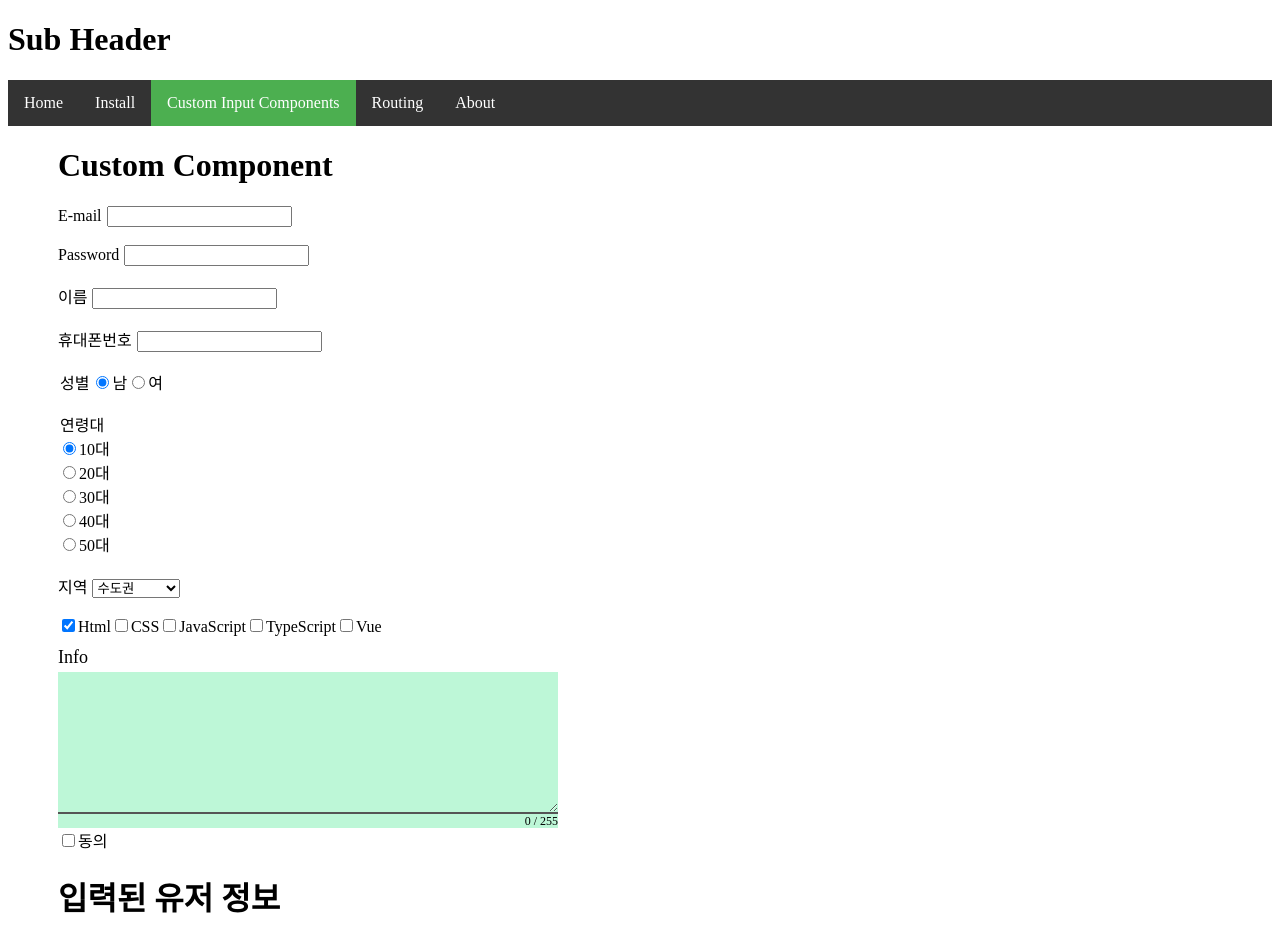
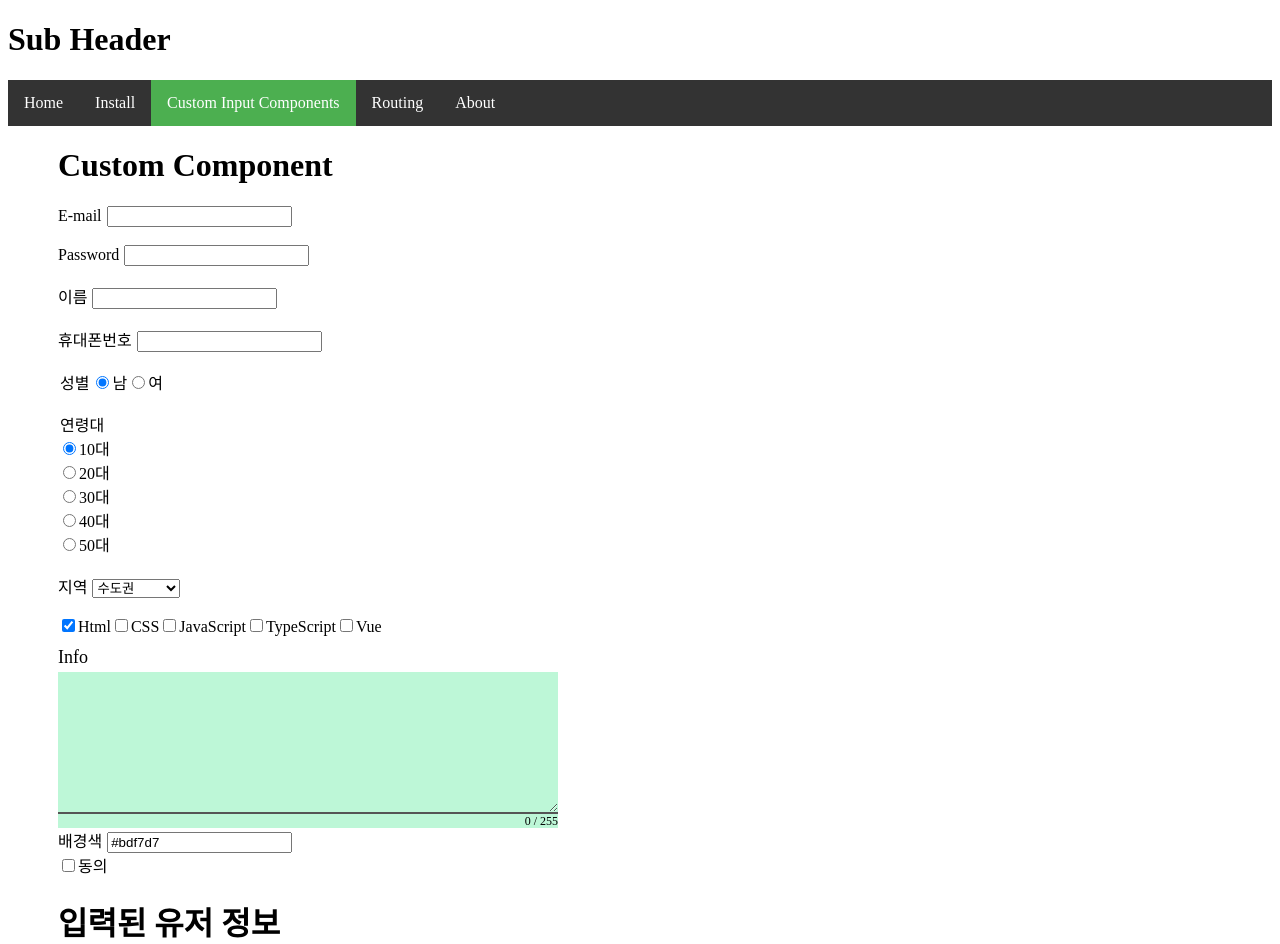
Before and after one commit to Envy-Kim/Vue-Tutorial-Project, a Vue app: page /create in a window 1280 px wide. Shown: the top 944 px of the page. Built offline with nearby package versions, Linux system fonts and the light colour scheme.

Commit message:
Fix input 과 textarea 응용

```diff
--- a/src/pages/create.vue
+++ b/src/pages/create.vue
@@ -43,7 +43,8 @@
 
           <br/><br/>
           <v-textarea id="info" name="info" label="Info" value=""
-                      :width="500" backgroundColor="#bdf7d7" v-model="user.info" :rules=rules.info ></v-textarea>
+                      :width="500" :backgroundColor="textareaColor" v-model="user.info" :rules=rules.info ></v-textarea>
+          <v-input id="bgColor" name="bgColor" label="배경색" v-model="textareaColor" />
 
           <v-checkbox label="동의" name="agree" input-value="true" v-model="user.agree" />
         </div>
@@ -144,7 +145,8 @@ export default {
         value: '제주도',
         title: '제주도'
       }
-    ]
+    ],
+    textareaColor: '#bdf7d7',
   }),
   methods: {
   }
```
